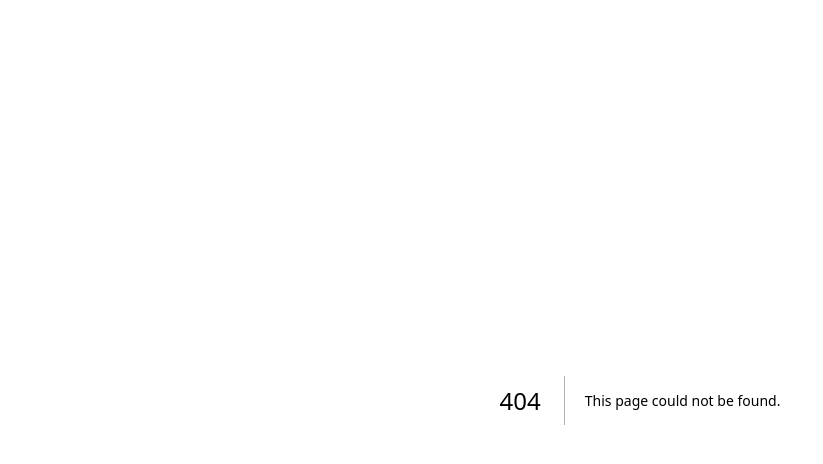
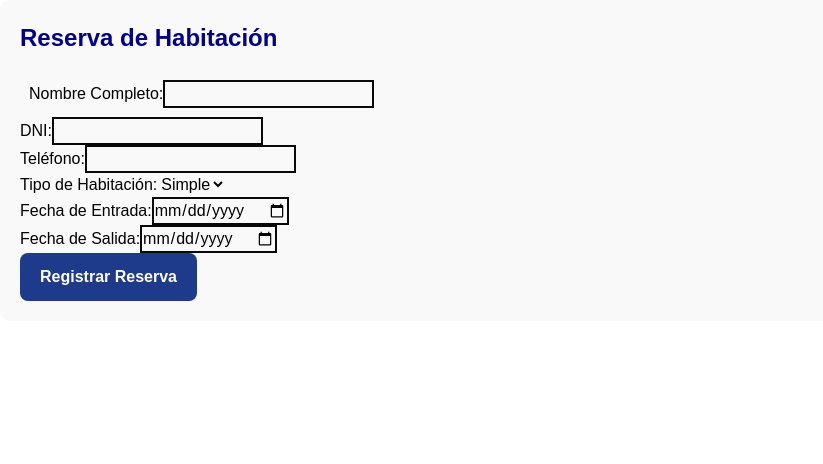
Before and after one commit to Malaver25/ReservacionCrud, a Next.js app: page /sistemaFormulario in a window 1280 px wide. Before the commit this address had no page. Shown: the top 464 px of the page, without its empty margins (0-823 px from the left). Built offline with nearby package versions, Linux system fonts and the light colour scheme.

Commit message:
sistemaFormulario

```diff
--- a/app/globals.css
+++ b/app/globals.css
@@ -20,8 +20,8 @@ h1 {
 
 @media (prefers-color-scheme: dark) {
   :root {
-    --background: #0a0a0a;
-    --foreground: #ededed;
+    --background: #0a0a0a;   /*FONDO*/
+    --foreground: #ededed;  /*LETRAS*/
   }
 }
 
--- /dev/null
+++ b/app/sistemaFormulario/formularioRegistro.tsx
@@ -0,0 +1,41 @@
+// Logica interna (BACK-END)
+"use client";  //Codigo necesario para ejecucion en Next.js
+
+import { useState } from "react";
+
+// Estados que almacenan los datos ingresados por el usuario
+export function useFormularioRegistro() {
+    const [nombre, setNombre] = useState("");
+    const [documento, setDocumento] = useState("");
+    const [telefono, setTelefono] = useState("");
+    const [habitacion, setHabitacion] = useState("simple");
+    const [fechaEntrada, setFechaEntrada] = useState("");
+    const [fechaSalida, setFechaSalida] = useState("");
+
+    // Función que simula el envío del formulario
+    const handleSubmit = (e: React.FormEvent) => {
+        e.preventDefault(); // Evita que la página se recargue
+
+        const datosReserva = {
+            nombre,
+            documento,
+            telefono,
+            habitacion,
+            fechaEntrada,
+            fechaSalida,
+        };
+        // MENSAJE DEL BOTON
+        console.log("📌 Reserva enviada:", datosReserva);
+        alert("✅ Reserva registrada correctamente");
+    };
+    // Retornamos las variables y funciones para que el FRONT las use
+    return {
+        nombre, setNombre,
+        documento, setDocumento,
+        telefono, setTelefono,
+        habitacion, setHabitacion,
+        fechaEntrada, setFechaEntrada,
+        fechaSalida, setFechaSalida,
+        handleSubmit,
+    };
+}
--- /dev/null
+++ b/app/sistemaFormulario/page.css
@@ -0,0 +1,35 @@
+/* Diseño para la pagina (sistemaFormulario) */
+
+.page-container {   /*  */
+    background-color: #f9f9f9;
+    padding: 20px;
+    border-radius: 10px;
+    color: rgb(0, 0, 0);    /*Color de Letras*/
+}
+
+.page-title {
+    font-size: 24px;
+    font-weight: bold;
+    color: darkblue;
+    margin-bottom: 15px;
+}
+
+.page-card {
+
+    padding: 9px;
+    border-radius: 8px;
+}
+
+.boton{    /*CSS PARA EL BOTON*/
+    color: rgb(255, 255, 255);  /*Color de las letras*/
+    font-weight: bold;           /* Negrita */
+    background-color: #1e3a8a;/*Fondo del boton(Azul)*/
+    padding: 12px 20px;         /* Espaciado interno */
+    border-radius: 8px;         /* Bordes redondeados */
+}
+
+input{
+    color: black;
+    border: 2px solid #0a0a0a;    /* Borde gris */
+
+}
--- /dev/null
+++ b/app/sistemaFormulario/page.tsx
@@ -0,0 +1,90 @@
+// Interfaz Grafica (Front-END)
+"use client"; //Codigo necesario para ejecucion en Next.js
+
+import { useFormularioRegistro } from "./formularioRegistro";
+import "./page.css";   // Importacion solo para el Css formulario
+
+export default function Page() {
+    // Extraemos los datos
+    const {
+        nombre, setNombre,
+        documento, setDocumento,
+        telefono, setTelefono,
+        habitacion, setHabitacion,
+        fechaEntrada, setFechaEntrada,
+        fechaSalida, setFechaSalida,
+        handleSubmit,
+    } = useFormularioRegistro();
+
+    return (
+        <div className="page-container">
+            <h1 className="page-title">Reserva de Habitación</h1>
+            <form onSubmit={handleSubmit}>
+
+                <div className="page-card">
+                    <label>Nombre Completo:</label>
+                    <input
+                        type="text"   //Tipo Texto
+                        value={nombre}
+                        onChange={(e) => setNombre(e.target.value)}
+                        required //Obligatorio
+                    />
+                </div>
+
+                <div>
+                    <label>DNI:</label>
+                    <input
+                        type="text"    //Tipo Texto
+                        value={documento}
+                        onChange={(e) => setDocumento(e.target.value)}
+                        required //Obligatorio
+                    />
+                </div>
+
+                <div>
+                    <label>Teléfono:</label>
+                    <input
+                        type="tel"     //Tipo Numero
+                        value={telefono}
+                        onChange={(e) => setTelefono(e.target.value)}
+                        required //Obligatorio
+                    />
+                </div>
+
+                <div>
+                    <label>Tipo de Habitación:</label>
+                    <select
+                        value={habitacion}
+                        onChange={(e) => setHabitacion(e.target.value)}
+                    >
+                        <option value="simple">Simple</option>
+                        <option value="doble">Doble</option>
+                        <option value="suite">Suite</option>
+                    </select>
+                </div>
+
+                <div>
+                    <label>Fecha de Entrada:</label>
+                    <input
+                        type="date"     //Tipo fecha(Calendario)
+                        value={fechaEntrada}
+                        onChange={(e) => setFechaEntrada(e.target.value)}
+                        required //Obligatorio
+                    />
+                </div>
+
+                <div>
+                    <label>Fecha de Salida:</label>
+                    <input
+                        type="date"       //Tipo fecha(Calendario)
+                        value={fechaSalida}
+                        onChange={(e) => setFechaSalida(e.target.value)}
+                        required   //Obligatorio
+                    />
+                </div>
+
+                <button className="boton" type="submit">Registrar Reserva</button>
+            </form>
+        </div>
+    );
+}
```
Also changed, not shown: package.json (+8 -8 lines), 1 other file (tests, documents, lock files or other folders).
